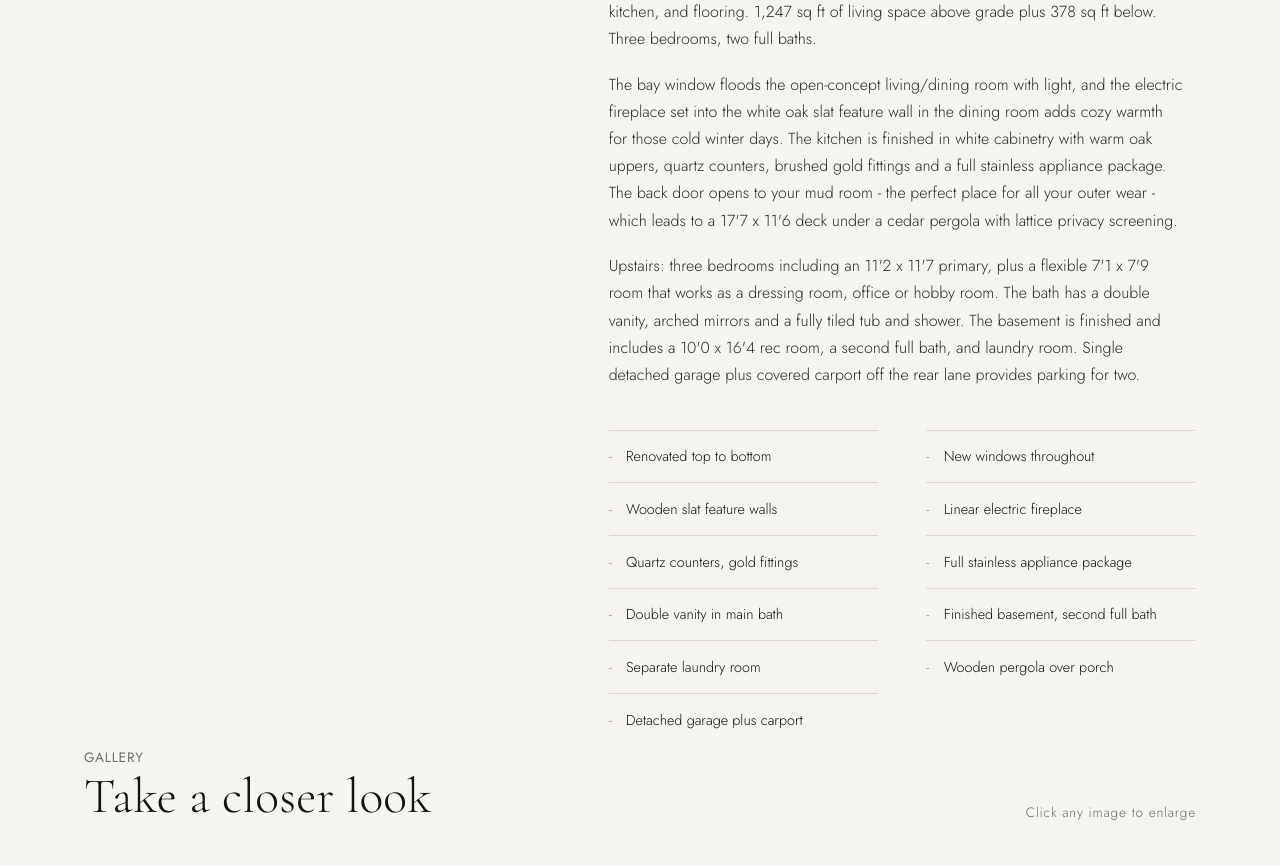
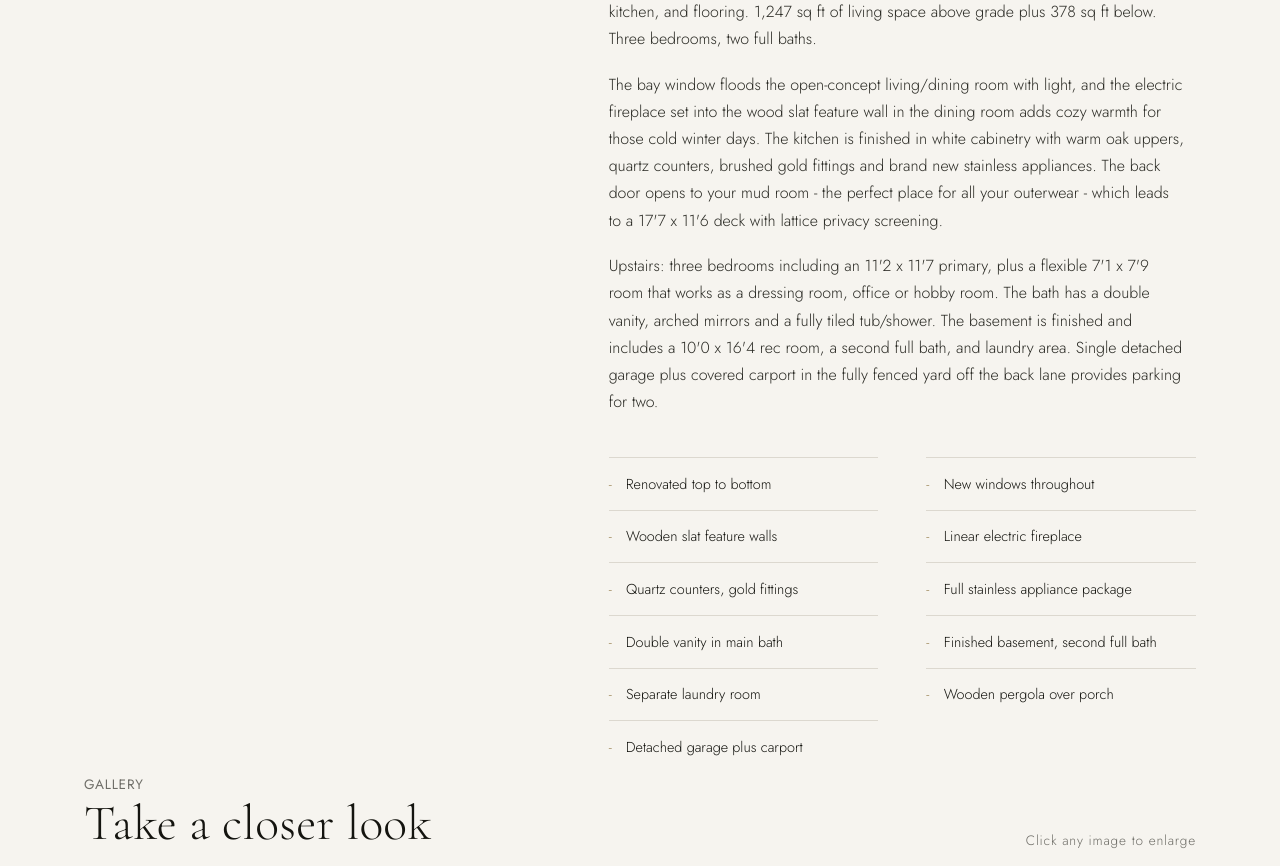
Before and after one commit to corposant/470lipton.github.io, a plain HTML site: page index.html in a window 1280 px wide. Shown: the part 1102-1968 px from the top of the page. Drawn offline with nearby package versions, Linux system fonts and the light colour scheme.

Commit message:
fun changes

```diff
--- a/index.html
+++ b/index.html
@@ -708,13 +708,14 @@ footer .brand{color:#fff}
     <div class="body">
       <p class="lede">A 1912 two-storey in the West End, renovated top to bottom - the character kept, everything else new.</p>
 
-      <p>You’ve got to see this two-storey in the West End, renovated from top to bottom and move-in ready! New shingles, soffit, fascia, windows, furnace, A/C, bathrooms, kitchen, and flooring. 1,247 sq ft of living space above grade plus 378 sq ft below. Three bedrooms, two full baths. </p>
+      <p>You’ve got to see this two-storey in the West End, renovated from top to bottom and move-in ready! New shingles, soffit, fascia, windows, furnace, A/C, bathrooms, kitchen, and flooring. 1,247 sq ft of living space above grade plus 378 sq ft below.
+      Three bedrooms, two full baths. </p>
 
-      <p>The bay window floods the open-concept living/dining room with light, and the electric fireplace set into the white oak slat feature wall in the dining room adds cozy warmth for those cold winter days. The kitchen is finished in white cabinetry with warm oak uppers, quartz counters, brushed gold fittings and a full stainless appliance package. The back door opens to your mud room - the perfect place for all your outer wear - which leads to a 17'7 x 11'6 deck under a cedar pergola with lattice privacy screening.</p>
+      <p>The bay window floods the open-concept living/dining room with light, and the electric fireplace set into the wood slat feature wall in the dining room adds cozy warmth for those cold winter days.
+      The kitchen is finished in white cabinetry with warm oak uppers, quartz counters, brushed gold fittings and brand new stainless appliances. The back door opens to your mud room - the perfect place for all your outerwear - which leads to a 17'7 x 11'6 deck with lattice privacy screening.</p>
 
-      <p>Upstairs: three bedrooms including an 11'2 x 11'7 primary, plus a flexible 7'1 x 7'9 room that works as a dressing room, office or hobby room. The bath has a double vanity, arched mirrors and a fully tiled tub and shower.
-The basement is finished and includes a 10'0 x 16'4 rec room, a second full bath, and laundry room.
-Single detached garage plus covered carport off the rear lane provides parking for two.</p>
+      <p>Upstairs: three bedrooms including an 11'2 x 11'7 primary, plus a flexible 7'1 x 7'9 room that works as a dressing room, office or hobby room. The bath has a double vanity, arched mirrors and a fully tiled tub/shower. The basement is finished and includes a 10'0 x 16'4 rec room, a second full bath, and laundry area.
+      Single detached garage plus covered carport in the fully fenced yard off the back lane provides parking for two.</p>
 
       <!-- EDIT: I wrote these from the photos and floorplan - everything here
            is visible in an image. Add the things I can't see (furnace, roof,
```
